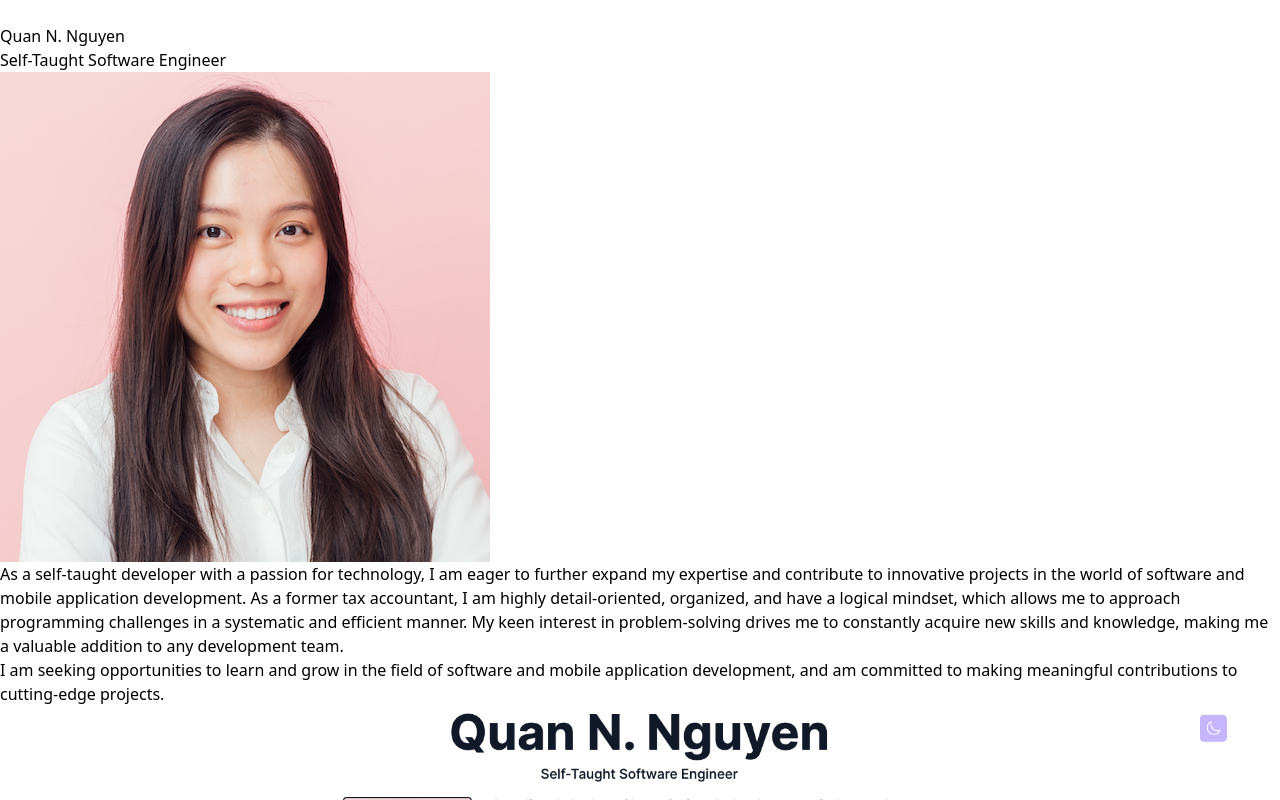
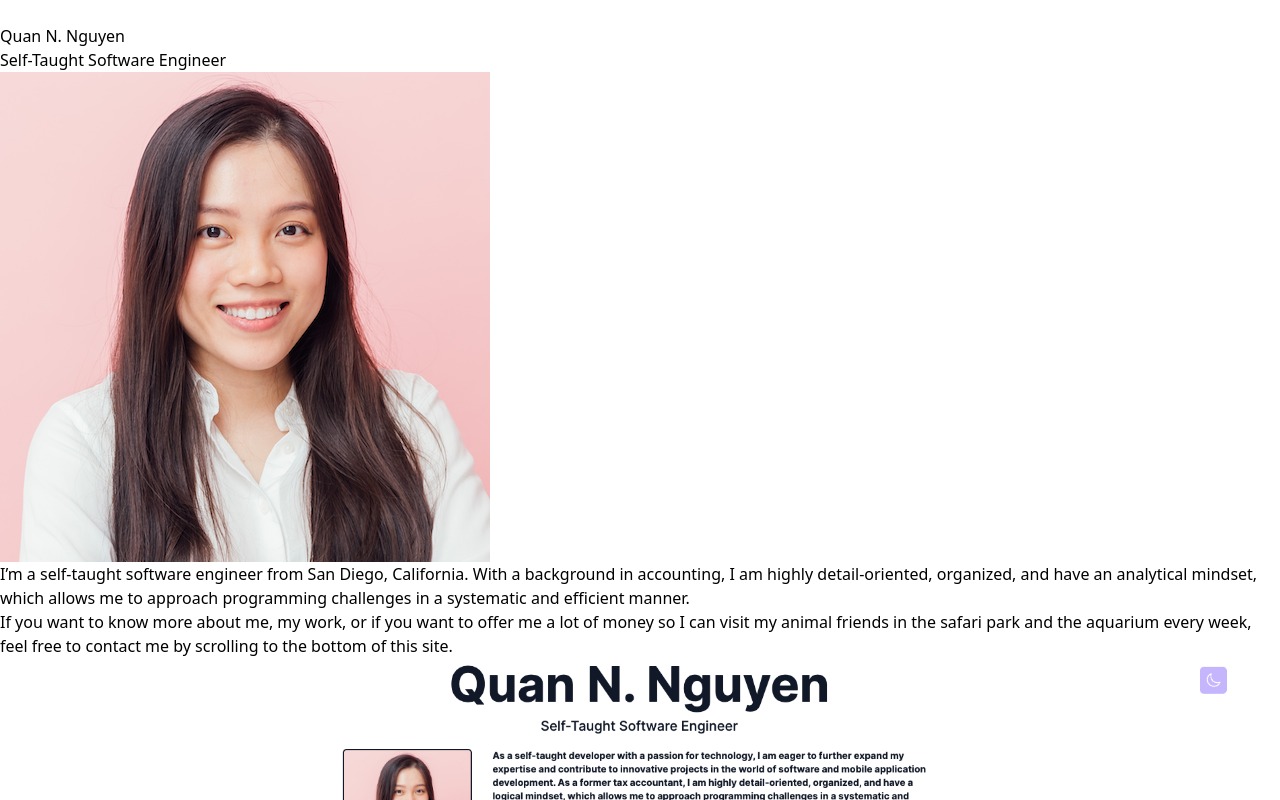
Before and after one commit to quandaworld/personal-portfolio, a React (Vite) app: page / in a window 1280 px wide. Shown: the top 800 px of the page. Built offline with nearby package versions, Linux system fonts and the light colour scheme.

Commit message:
Update intro paragraph

```diff
--- a/src/components/Intro.jsx
+++ b/src/components/Intro.jsx
@@ -12,8 +12,8 @@ function Intro() {
           className="h-36 md:h-48 object-cover rounded-md justify-self-center border-2 border-gray-900 dark:border-white"
         />
         <div className='col-span-3'>
-          <p className="text-sm mb-4 font-bold">As a self-taught developer with a passion for technology, I am eager to further expand my expertise and contribute to innovative projects in the world of software and mobile application development. As a former tax accountant, I am highly detail-oriented, organized, and have a logical mindset, which allows me to approach programming challenges in a systematic and efficient manner. My keen interest in problem-solving drives me to constantly acquire new skills and knowledge, making me a valuable addition to any development team.</p>
-          <p className='text-sm mb-2 font-bold'>I am seeking opportunities to learn and grow in the field of software and mobile application development, and am committed to making meaningful contributions to cutting-edge projects.</p>
+          <p className="text-sm mb-4 font-bold">I’m a self-taught software engineer from San Diego, California. With a background in accounting, I am highly detail-oriented, organized, and have an analytical mindset, which allows me to approach programming challenges in a systematic and efficient manner.</p>
+          <p className='text-sm mb-2 font-bold'>If you want to know more about me, my work, or if you want to offer me a lot of money so I can visit my animal friends in the safari park and the aquarium every week, feel free to contact me by scrolling to the bottom of this site.</p>
         </div>
       </div>
     </div>
```
